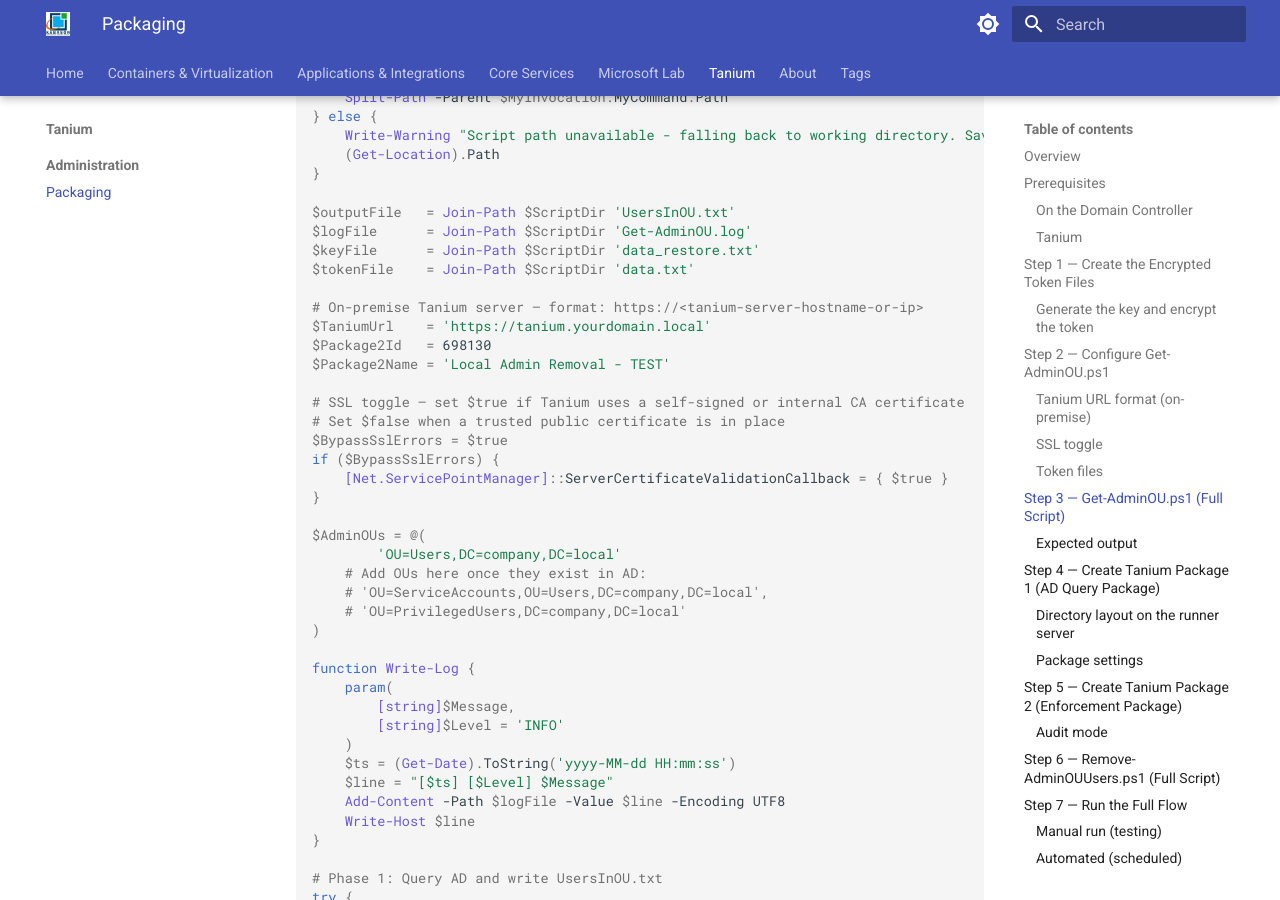
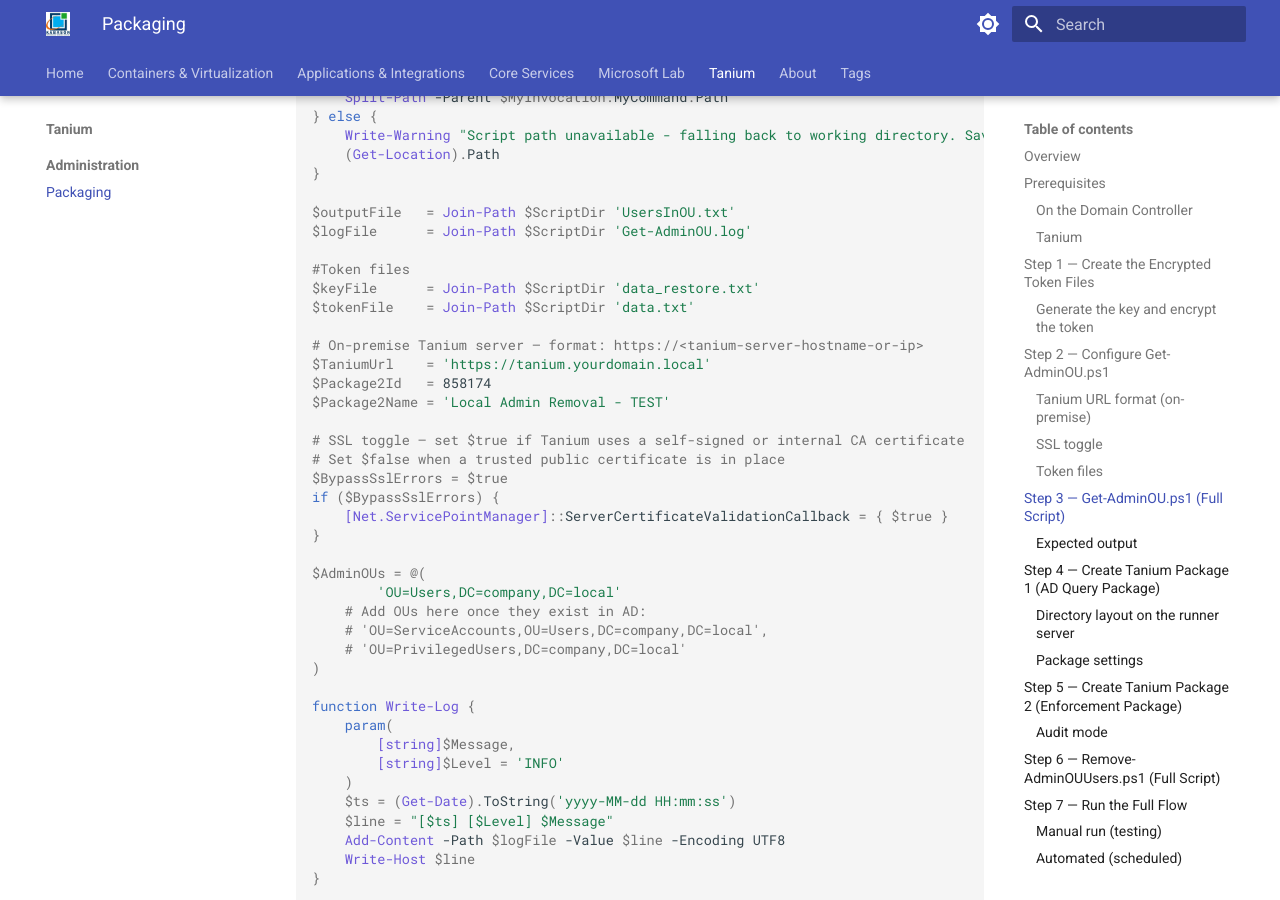
Before and after one commit to doyenkbs/MKDocs, an MkDocs documentation site: the page built from docs/home-lab/tanium/local_user_removal.md, in a window 1280 px wide and 900 px high, scrolled down 4993 px. Built offline with MkDocs 1.6.1 and Material for MkDocs 9.7.7, drawn with Linux system fonts in a browser that asks for light colours; some of the changed text lies outside the part shown.

Commit message:
Updated Script

```diff
--- a/docs/home-lab/tanium/local_user_removal.md
+++ b/docs/home-lab/tanium/local_user_removal.md
@@ -204,12 +204,14 @@
 
 $outputFile   = Join-Path $ScriptDir 'UsersInOU.txt'
 $logFile      = Join-Path $ScriptDir 'Get-AdminOU.log'
+
+#Token files
 $keyFile      = Join-Path $ScriptDir 'data_restore.txt'
 $tokenFile    = Join-Path $ScriptDir 'data.txt'
 
 # On-premise Tanium server — format: https://<tanium-server-hostname-or-ip>
 $TaniumUrl    = 'https://tanium.yourdomain.local'
-$Package2Id   = 698130
+$Package2Id   = 858174
 $Package2Name = 'Local Admin Removal - TEST'
 
 # SSL toggle — set $true if Tanium uses a self-signed or internal CA certificate
@@ -345,10 +347,10 @@
     $keptFiles = @(
         $pkgResp.data.files |
             Where-Object { $_.name -and $_.name -ne 'UsersInOU.txt' } |
-            ForEach-Object { @{ id = $_.id; name = $_.name } }
+            ForEach-Object { @{ id = $_.id; name = $_.name; size = $_.size; hash = $_.hash } }
     )
 
-    $updatedFiles = $keptFiles + @{ hash = $newHash; name = 'UsersInOU.txt' }
+    $updatedFiles = $keptFiles + @{ hash = $newHash; name = 'UsersInOU.txt'; size = $fileBytes.Length }
 
     $patchBody = @{
         files = $updatedFiles
```
